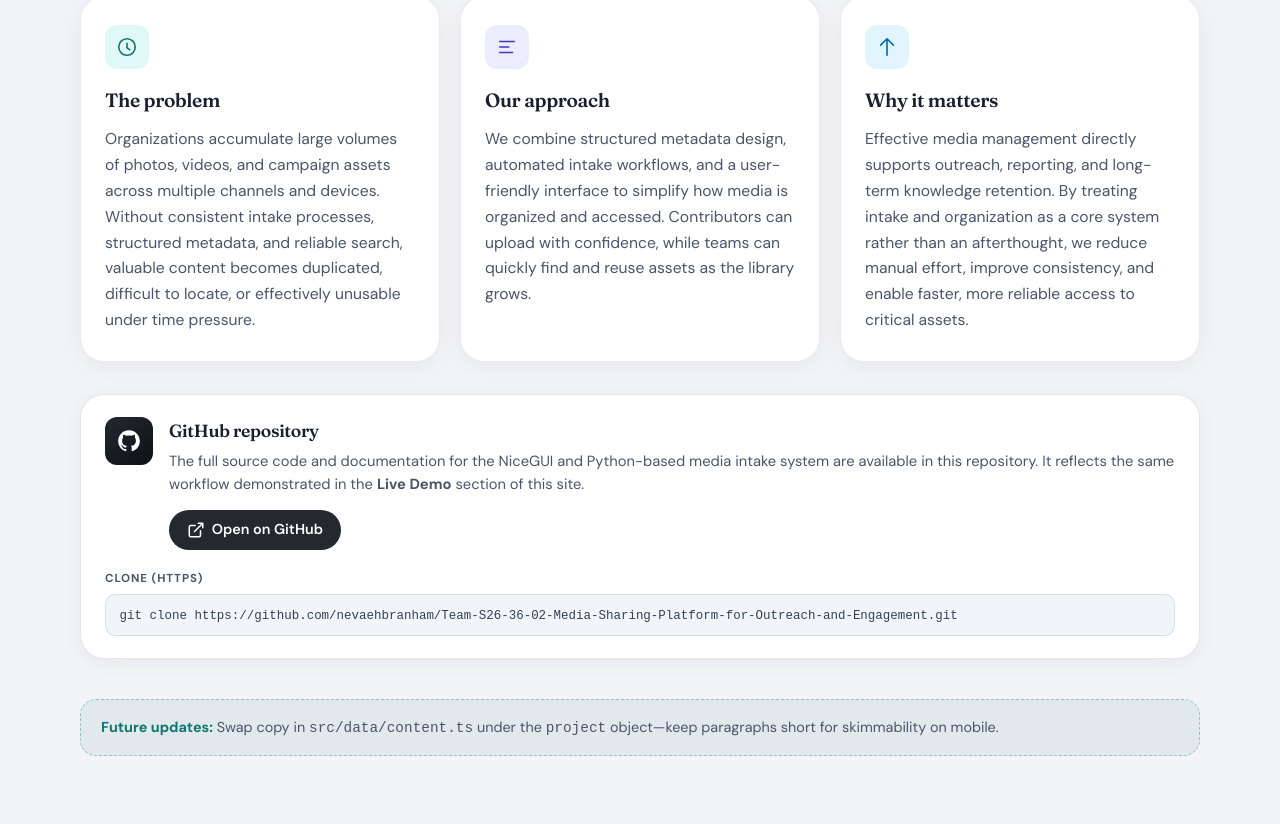
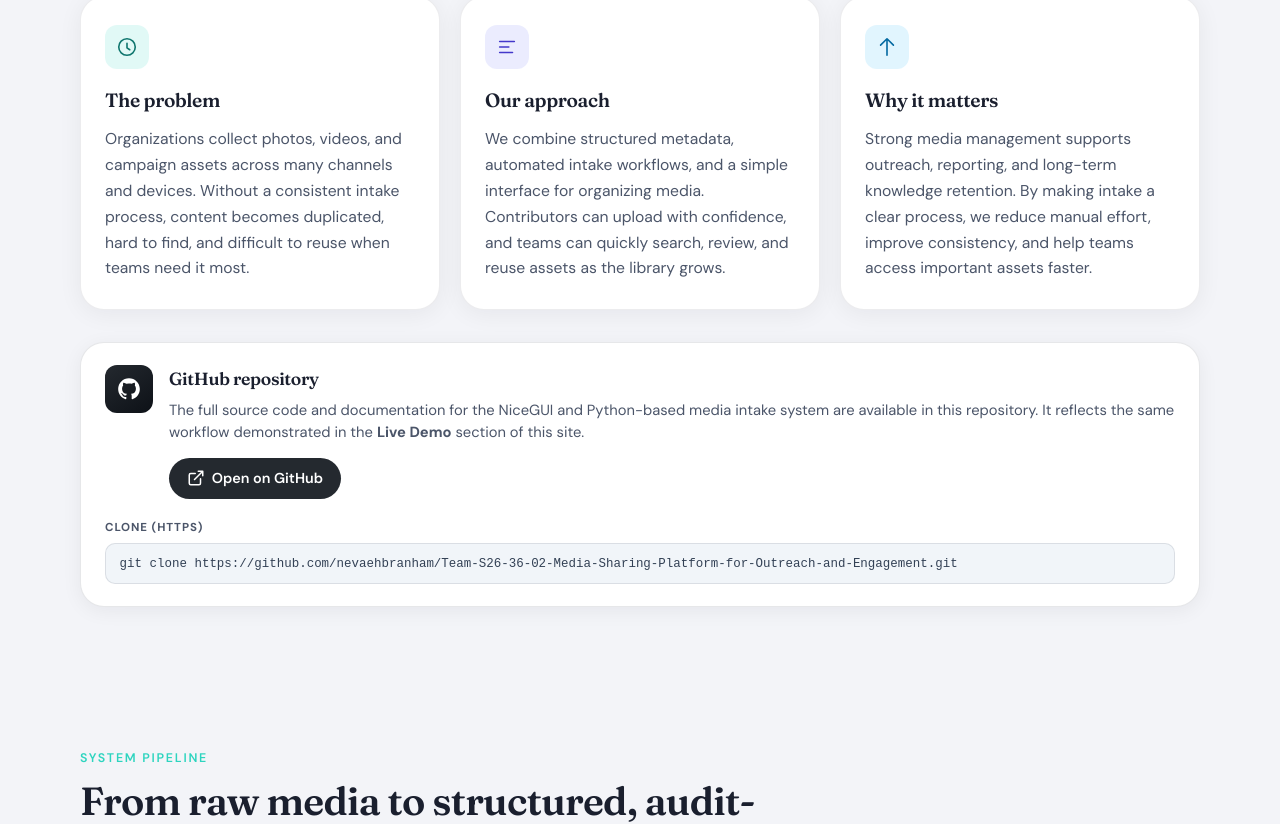
Before and after one commit to Meilun614/Media-intake-and-organization-system, a React (Vite) app: page / in a window 1280 px wide. Shown: the part 1256-2080 px from the top of the page. Built offline with nearby package versions, Linux system fonts and the light colour scheme.

Commit message:
Refine Showcase Content

```diff
--- a/src/components/AboutProject.module.css
+++ b/src/components/AboutProject.module.css
@@ -77,21 +77,6 @@
   font-size: 0.98rem;
   line-height: 1.65;
   color: var(--color-text-dark-muted);
-}
-
-.note {
-  margin-top: 2.5rem;
-  padding: 1rem 1.25rem;
-  border-radius: var(--radius-md);
-  background: rgba(15, 118, 110, 0.08);
-  border: 1px dashed rgba(15, 118, 110, 0.35);
-  font-size: 0.9rem;
-  color: var(--color-text-dark-muted);
-  line-height: 1.55;
-}
-
-.note strong {
-  color: #0f766e;
 }
 
 .repoCard {
--- a/src/components/AboutProject.tsx
+++ b/src/components/AboutProject.tsx
@@ -99,12 +99,6 @@ export function AboutProject() {
           </aside>
         </Reveal>
 
-        <Reveal>
-          <p className={styles.note}>
-            <strong>Future updates:</strong> Swap copy in <code>src/data/content.ts</code> under the{" "}
-            <code>project</code> object—keep paragraphs short for skimmability on mobile.
-          </p>
-        </Reveal>
       </div>
     </section>
   );
--- a/src/components/TeamSection.module.css
+++ b/src/components/TeamSection.module.css
@@ -19,21 +19,3 @@
     grid-template-columns: 1fr;
   }
 }
-
-.hint {
-  margin-top: 2rem;
-  font-size: 0.9rem;
-  line-height: 1.55;
-  color: var(--color-text-muted);
-  padding: 1rem 1.2rem;
-  border-radius: var(--radius-md);
-  background: rgba(255, 255, 255, 0.03);
-  border: 1px solid var(--color-border);
-}
-
-.hint code {
-  font-size: 0.85em;
-  padding: 0.1em 0.35em;
-  border-radius: 4px;
-  background: rgba(255, 255, 255, 0.08);
-}
--- a/src/components/TeamSection.tsx
+++ b/src/components/TeamSection.tsx
@@ -25,14 +25,6 @@ export function TeamSection() {
             </Reveal>
           ))}
         </div>
-
-        <Reveal>
-          <p className={styles.hint}>
-            <strong style={{ color: "var(--color-text)" }}>Tip:</strong> Add headshots under{" "}
-            <code>public/team/</code> and set each member&apos;s <code>photoSrc</code> in{" "}
-            <code>src/data/content.ts</code>. You can also refine graduation dates and project bullets there.
-          </p>
-        </Reveal>
       </div>
     </section>
   );
--- a/src/data/content.ts
+++ b/src/data/content.ts
@@ -32,15 +32,15 @@ export const project = {
 
   /** UPDATE: Describe the problem space for sponsors and recruiters. */
   problem:
-    "Organizations accumulate large volumes of photos, videos, and campaign assets across multiple channels and devices. Without consistent intake processes, structured metadata, and reliable search, valuable content becomes duplicated, difficult to locate, or effectively unusable under time pressure.",
+    "Organizations collect photos, videos, and campaign assets across many channels and devices. Without a consistent intake process, content becomes duplicated, hard to find, and difficult to reuse when teams need it most.",
 
   /** UPDATE: What you are delivering (prototype, API, dashboard, policy kit, etc.). */
   approach:
-    "We combine structured metadata design, automated intake workflows, and a user-friendly interface to simplify how media is organized and accessed. Contributors can upload with confidence, while teams can quickly find and reuse assets as the library grows.",
+    "We combine structured metadata, automated intake workflows, and a simple interface for organizing media. Contributors can upload with confidence, and teams can quickly search, review, and reuse assets as the library grows.",
 
   /** UPDATE: Why this matters beyond the classroom (impact, efficiency, accessibility). */
   whyItMatters:
-    "Effective media management directly supports outreach, reporting, and long-term knowledge retention. By treating intake and organization as a core system rather than an afterthought, we reduce manual effort, improve consistency, and enable faster, more reliable access to critical assets.",
+    "Strong media management supports outreach, reporting, and long-term knowledge retention. By making intake a clear process, we reduce manual effort, improve consistency, and help teams access important assets faster.",
 
   /** Public GitHub repository (NiceGUI / Python application) */
   githubRepoUrl:
```
